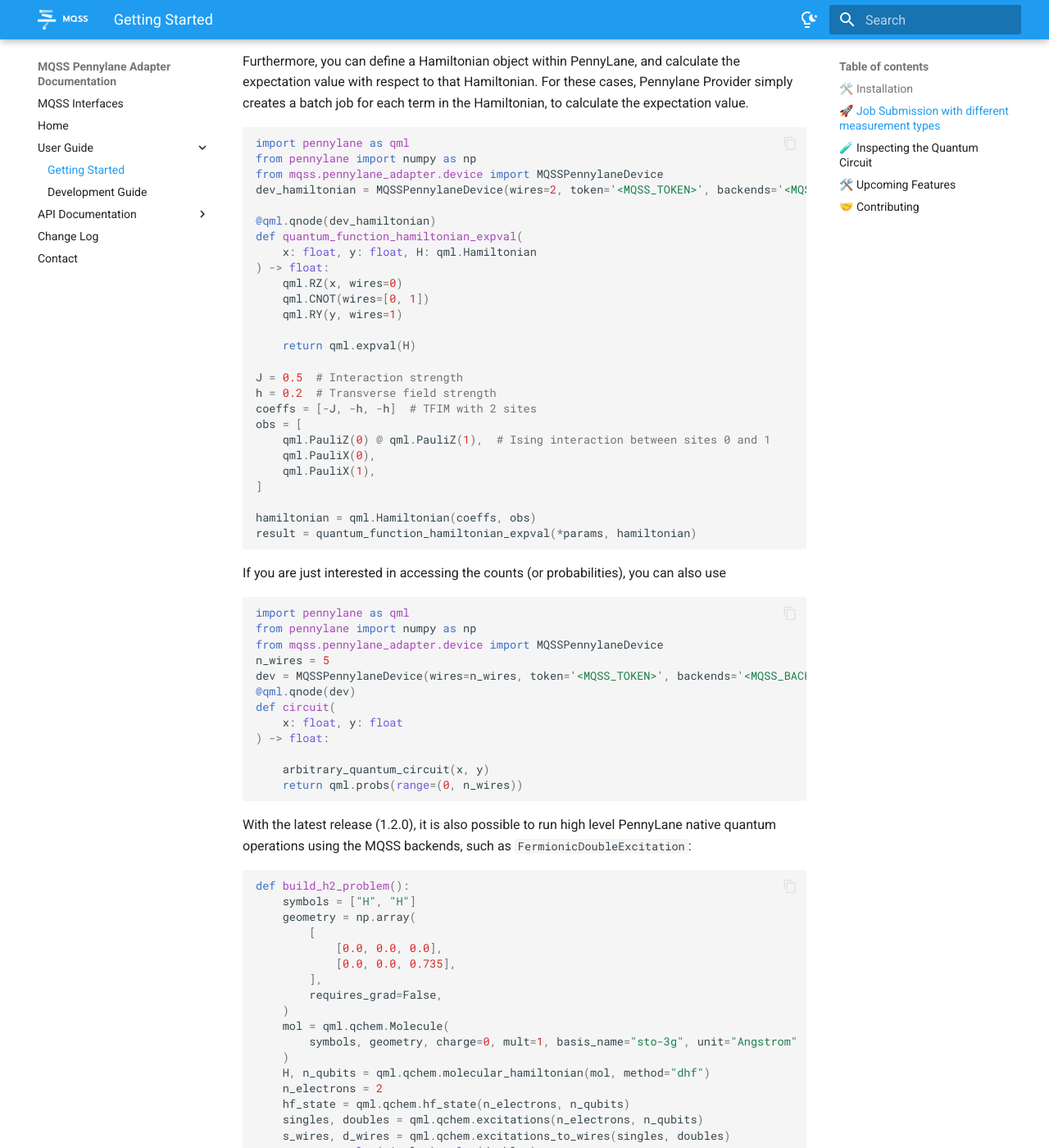
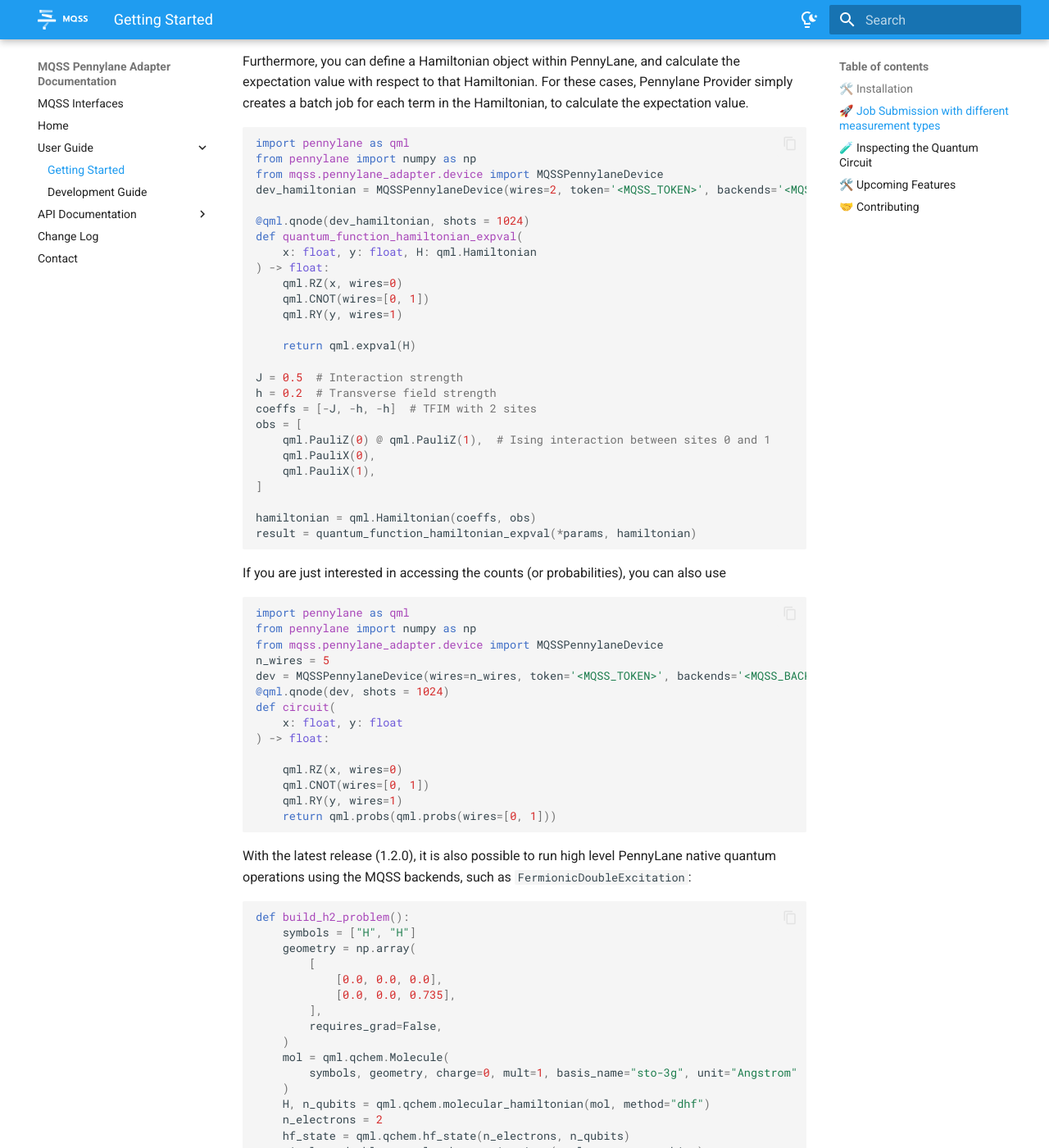
Before and after one commit to Munich-Quantum-Software-Stack/MQSS-Pennylane-Adapter, an MkDocs documentation site: the page built from docs/user_guide/getting_started.md, in a window 1280 px wide and 1400 px high, scrolled down 1115 px. Shown: the whole window at 82% size. Built offline with MkDocs 1.6.1 and Material for MkDocs 9.7.7, drawn with Linux system fonts in a browser that asks for light colours.

Commit message:
:memo: minor changes in user documentation

````diff
--- a/docs/user_guide/getting_started.md
+++ b/docs/user_guide/getting_started.md
@@ -18,7 +18,7 @@
 
 dev = MQSSPennylaneDevice(wires=2, token=MQSS_TOKEN, backends=MQSS_BACKENDS)
 
-@qml.qnode(dev)
+@qml.qnode(dev, shots = 1024)
 def quantum_function_expval(x, y):
     """
     Defines an arbitrary mock quantum circuit for testing purposes, with an expectation value measurement
@@ -46,7 +46,7 @@
 from mqss.pennylane_adapter.device import MQSSPennylaneDevice
 dev_hamiltonian = MQSSPennylaneDevice(wires=2, token='<MQSS_TOKEN>', backends='<MQSS_BACKENDS>')
 
-@qml.qnode(dev_hamiltonian)
+@qml.qnode(dev_hamiltonian, shots = 1024)
 def quantum_function_hamiltonian_expval(
     x: float, y: float, H: qml.Hamiltonian
 ) -> float:
@@ -77,13 +77,15 @@
 from mqss.pennylane_adapter.device import MQSSPennylaneDevice
 n_wires = 5
 dev = MQSSPennylaneDevice(wires=n_wires, token='<MQSS_TOKEN>', backends='<MQSS_BACKENDS>')
-@qml.qnode(dev)
+@qml.qnode(dev, shots = 1024)
 def circuit(
     x: float, y: float
 ) -> float:
 
-    arbitrary_quantum_circuit(x, y)
-    return qml.probs(range=(0, n_wires))
+    qml.RZ(x, wires=0)
+    qml.CNOT(wires=[0, 1])
+    qml.RY(y, wires=1)
+    return qml.probs(qml.probs(wires=[0, 1]))
 ```
 
 With the latest release (1.2.0), it is also possible to run high level PennyLane native quantum operations using the MQSS backends, such as `FermionicDoubleExcitation`:
````
Also changed, not shown: 1 other file.
